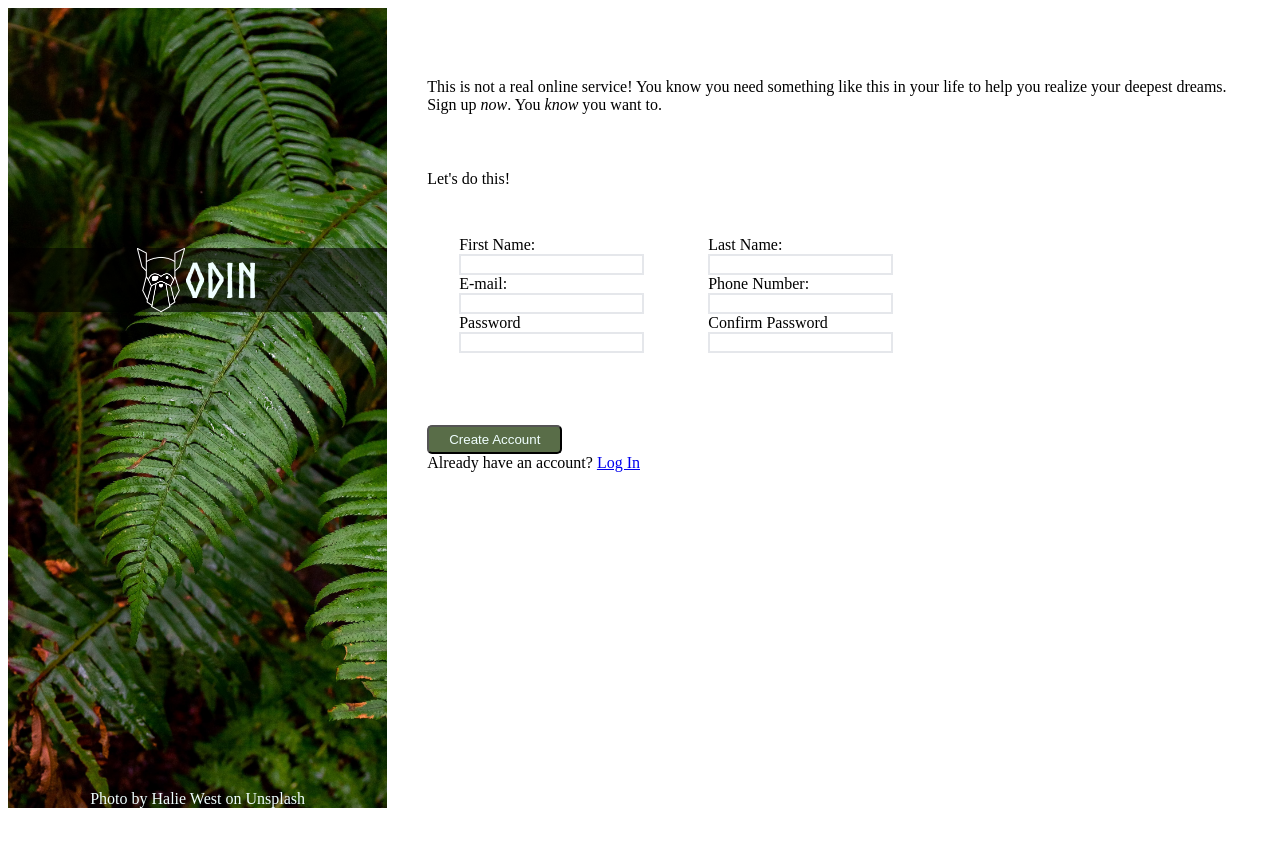
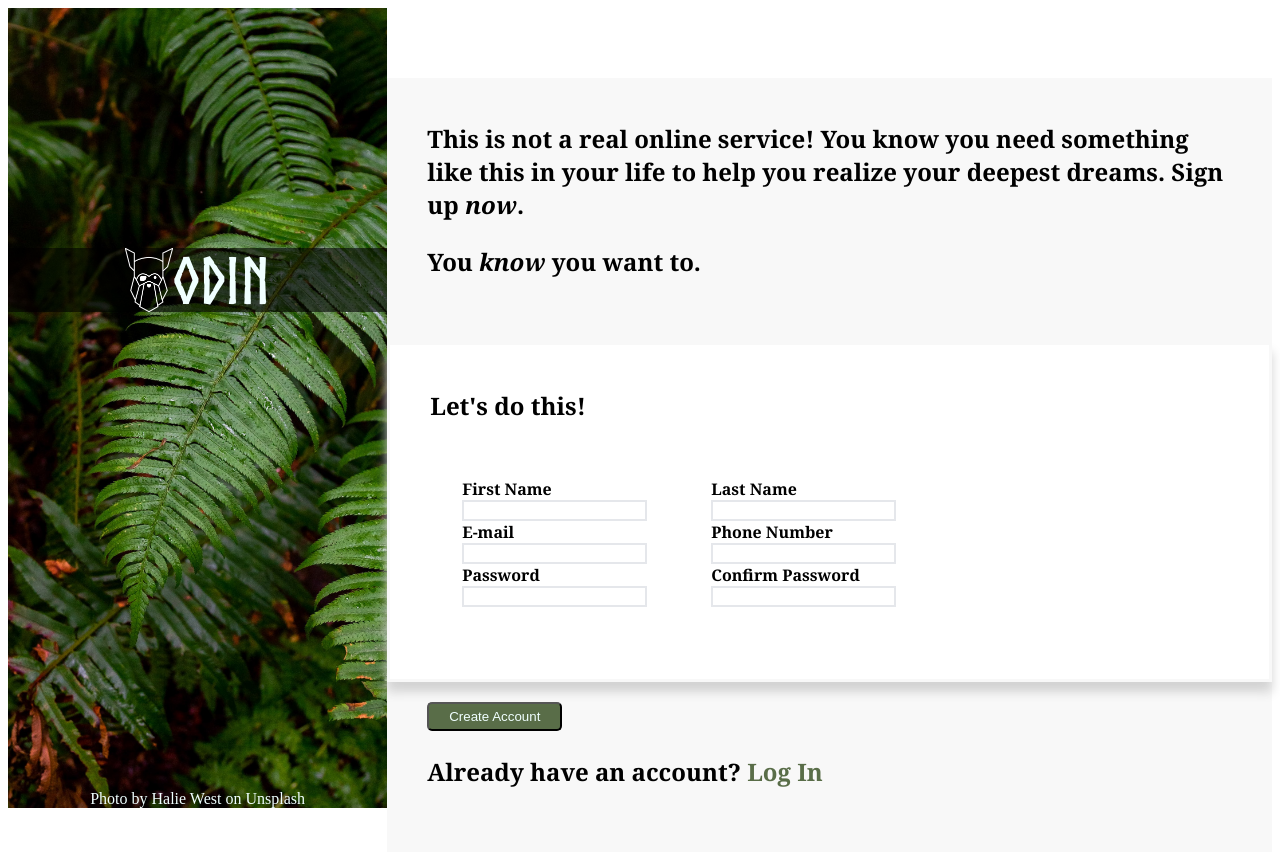
Before and after one commit to kidgloves816/sign-up-form, a plain HTML site: page index.html in a window 1280 px wide. Before the commit the page ends 816 px from the top, so only its background shows below. Drawn offline with Linux system fonts and the light colour scheme.

Commit message:
Added style, and larger size to text. Added background, borders, and box shadow to right side containers.

```diff
--- a/index.html
+++ b/index.html
@@ -15,26 +15,28 @@
         </div>
         <div class="signUp">
             <div class="heroText">
-                This is not a real online service! You know you need something
-                like this in your life to help you realize your deepest dreams.
-                Sign up <span class="italicized">now</span>.
-                You <span class="italicized">know</span> you want to.
+                <p>
+                    This is not a real online service! You know you need something
+                    like this in your life to help you realize your deepest dreams.
+                    Sign up <span class="italicized">now</span>.
+                </p>
+                <p>You <span class="italicized">know</span> you want to.</p>
             </div>
             <div class="info">
                 <p>Let's do this!</p>
                 <form action="example.com/path" method="post">
                     <div class="leftSide">
-                        <label for="firstName">First Name:</label>
+                        <label for="firstName">First Name</label>
                         <input type="text" id="firstName" name="first_name">
-                        <label for="userEmail">E-mail:</label>
+                        <label for="userEmail">E-mail</label>
                         <input type="email" id="userEmail" name="user_email">
                         <label for="userPassword">Password</label>
                         <input type="password" name="user_password" id="userPassword">
                     </div>
                     <div class="rightSide">
-                        <label for="lastName">Last Name:</label>
+                        <label for="lastName">Last Name</label>
                         <input type="text" id="lastName" name="last_name">
-                        <label for="phoneNumber">Phone Number:</label>
+                        <label for="phoneNumber">Phone Number</label>
                         <input type="tel" name="phone_number" id="phoneNumber">
                         <label for="confirmPassword">Confirm Password</label>
                         <input type="password" name="confirm_password" id="confirmPassword">
@@ -43,7 +45,7 @@
             </div>
             <div class="footer">
                 <button type="submit">Create Account</button>
-                Already have an account? <a href="http://sign-in">Log In</a>
+                <p>Already have an account? <a href="http://sign-in">Log In</a></p>
             </div>
         </div>
     </div>
--- a/styles.css
+++ b/styles.css
@@ -1,6 +1,20 @@
 @font-face {
     font-family: norseBold;
     src: url(Norse-Bold.otf);
+}
+
+p, label {
+    font-family: Cambria, Cochin, Georgia, Times, 'Times New Roman', serif;
+    font-weight: bold;
+    font-size: 1.5rem;
+}
+
+.info, .heroText, .footer {
+    position: relative;
+}
+
+label {
+    font-size: 1rem;
 }
 
 .italicized {
@@ -37,7 +51,7 @@ img {
     height: 64px;
     justify-content: center;
     align-items: center;
-    font-size: 3rem;
+    font-size: 4rem;
     color: azure;
 }
 
@@ -48,9 +62,12 @@ img {
 }
 
 .heroText, .info, .footer {
-    padding: 0 40px 40px;
+    padding: 20px 40px 40px;
 }
 
+.heroText, .footer {
+    background-color: rgb(248,248,248);
+}
 .signUp {
     width: 70vw;
     display: flex;
@@ -64,6 +81,11 @@ button {
     color: azure;
     padding: 5px 20px;
     border-radius: 5px;
+}
+
+a {
+    text-decoration: none;
+    color: #596D48;
 }
 
 form {
@@ -80,3 +102,10 @@ input {
     border-color: #E5E7EB;
     border-style: solid;
 }
+
+.info {
+    border-style: solid;
+    box-shadow: 0px 10px 10px lightgray;
+    border-color: rgb(248, 248, 248);
+    z-index: 2;
+}
```
